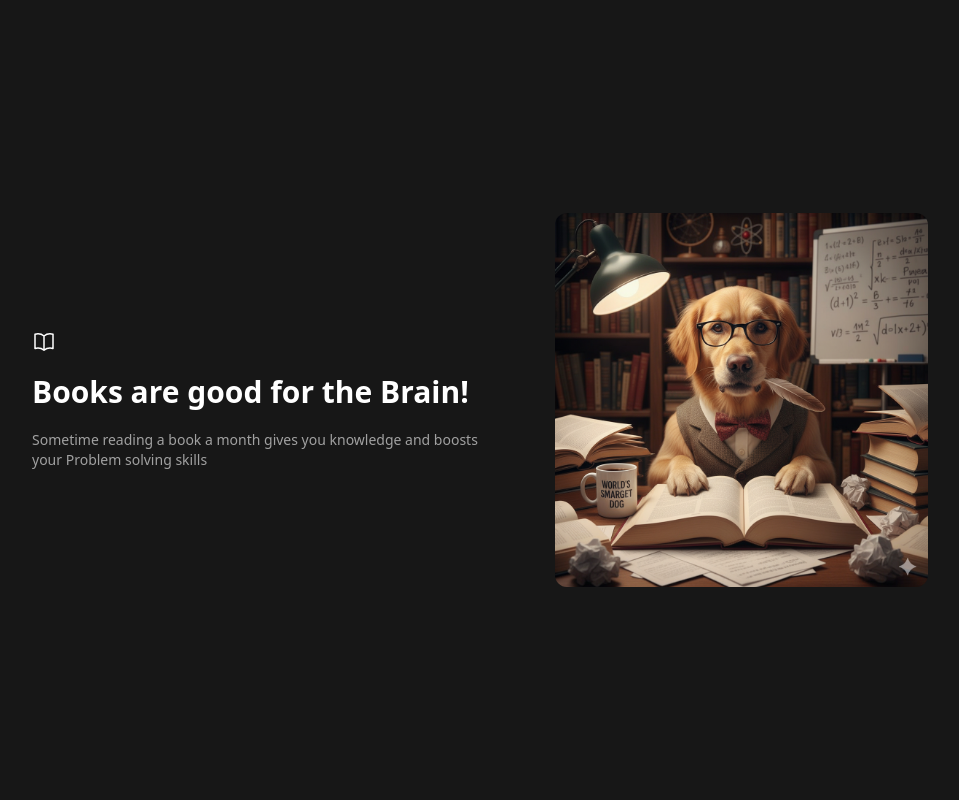
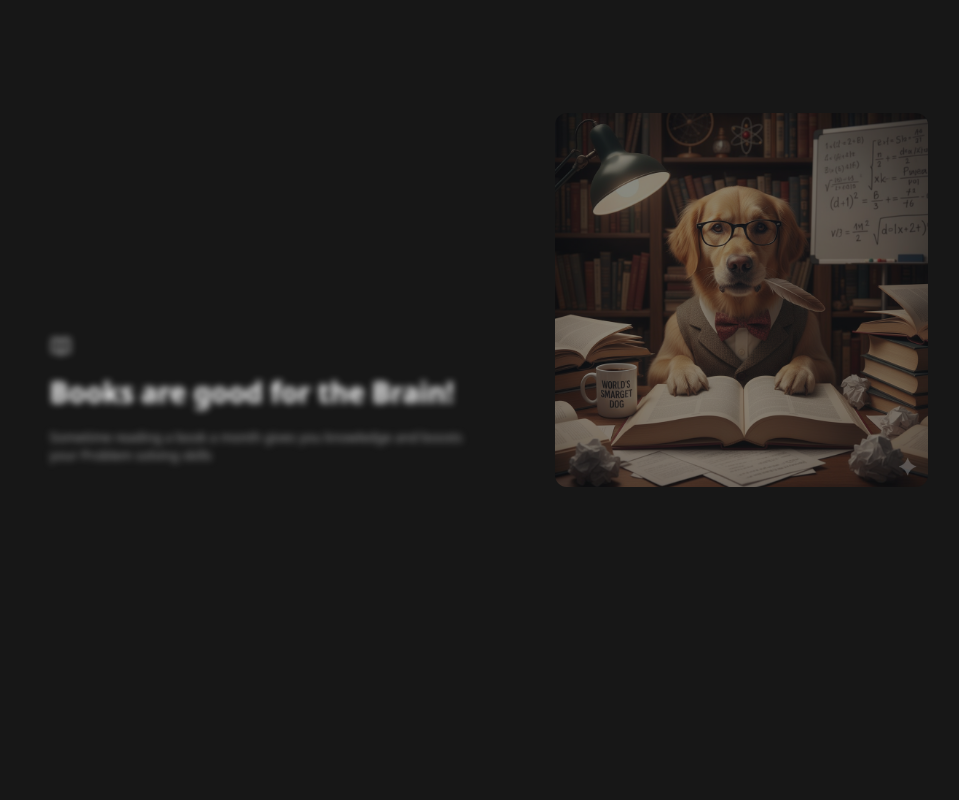
Before and after one commit to harsh-05/react-tailwind-motion-practice, a React (Vite) app: page / in a window 1280 px wide. Shown: the top 800 px of the page, without its empty margins (160-1119 px from the left). Built offline with nearby package versions, Linux system fonts and the light colour scheme.

Commit message:
Completed the Animation part of card component

```diff
--- a/src/Components/ParallaxCard.tsx
+++ b/src/Components/ParallaxCard.tsx
@@ -1,23 +1,59 @@
 import image2 from "../assets/Gemini_Generated_Image_nyodejnyodejnyod.png";
 import image1 from "../assets/Gemini_Generated_Image_kp6anckp6anckp6a.png";
 import image3 from "../assets/Gemini_Generated_Image_vjlbkxvjlbkxvjlb.png";
+import { useScroll, motion, useTransform, useMotionTemplate, useSpring } from "motion/react";
+import { useRef } from "react";
 export default function ParallaxCard() {
+      return (
+        <div >
+          {features.map((obj) => (
+            <Card obj={obj}></Card>
+          ))}
+        </div>
+      );
+}
 
-      return <div>
-        {features.map((obj) => (
-          <div key={ obj.title} className="flex items-center justify-center gap-12 min-h-screen max-w-4xl">
-            <div className="flex flex-col gap-5 text-white">
-              {obj.icon}
-              <h1 className="font-bold text-3xl">{obj.title  }</h1>
-              <p className="text-sm text-neutral-400">{ obj.description}</p>
-            </div>
-            <div className="size-5/12 overflow-hidden rounded-xl shrink-0">
-              <img src={obj.imagesrc} alt="images" />
-            </div>
-          </div>
-        ))}
-      </div>
- }
+
+
+function Card({ obj }: { obj: Features }) {
+  const ref = useRef(null);
+  const { scrollYProgress } = useScroll({
+    target: ref,
+    offset: ["start end", "end start"],
+  });
+
+  const translateContent = useSpring(useTransform(scrollYProgress, [0, 1], [200, -200]), {
+    stiffness: 100,
+    damping: 20,
+    mass: 3
+  });
+  const opacityContent = useTransform(scrollYProgress, [0, 0.5, 1], [0, 1, 0]);
+  const blurContent = useTransform(scrollYProgress, [0, 0.5, 1], [4, 0, 8]);
+  const scaleContent = useTransform(scrollYProgress, [0.6, 1], [1, 0.8])
+  return (
+    <div
+      ref={ref}
+      key={obj.title}
+      className="flex items-center justify-center gap-12 min-h-screen max-w-4xl"
+    >
+      <motion.div
+        style={{filter: useMotionTemplate`blur(${blurContent}px)`, scale: scaleContent}}
+        className="flex flex-col gap-5 text-white">
+        {obj.icon}
+        <h1 className="font-bold text-3xl">{obj.title}</h1>
+        <p className="text-sm text-neutral-400">{obj.description}</p>
+      </motion.div>
+
+      <motion.img
+        style={{ y: translateContent, opacity: opacityContent }}
+        src={obj.imagesrc}
+        alt="images"
+        className="size-5/12 overflow-hidden rounded-xl shrink-0"
+      />
+    </div>
+  );
+}
+
 
 type Features = {
   icon: React.ReactNode;
```
